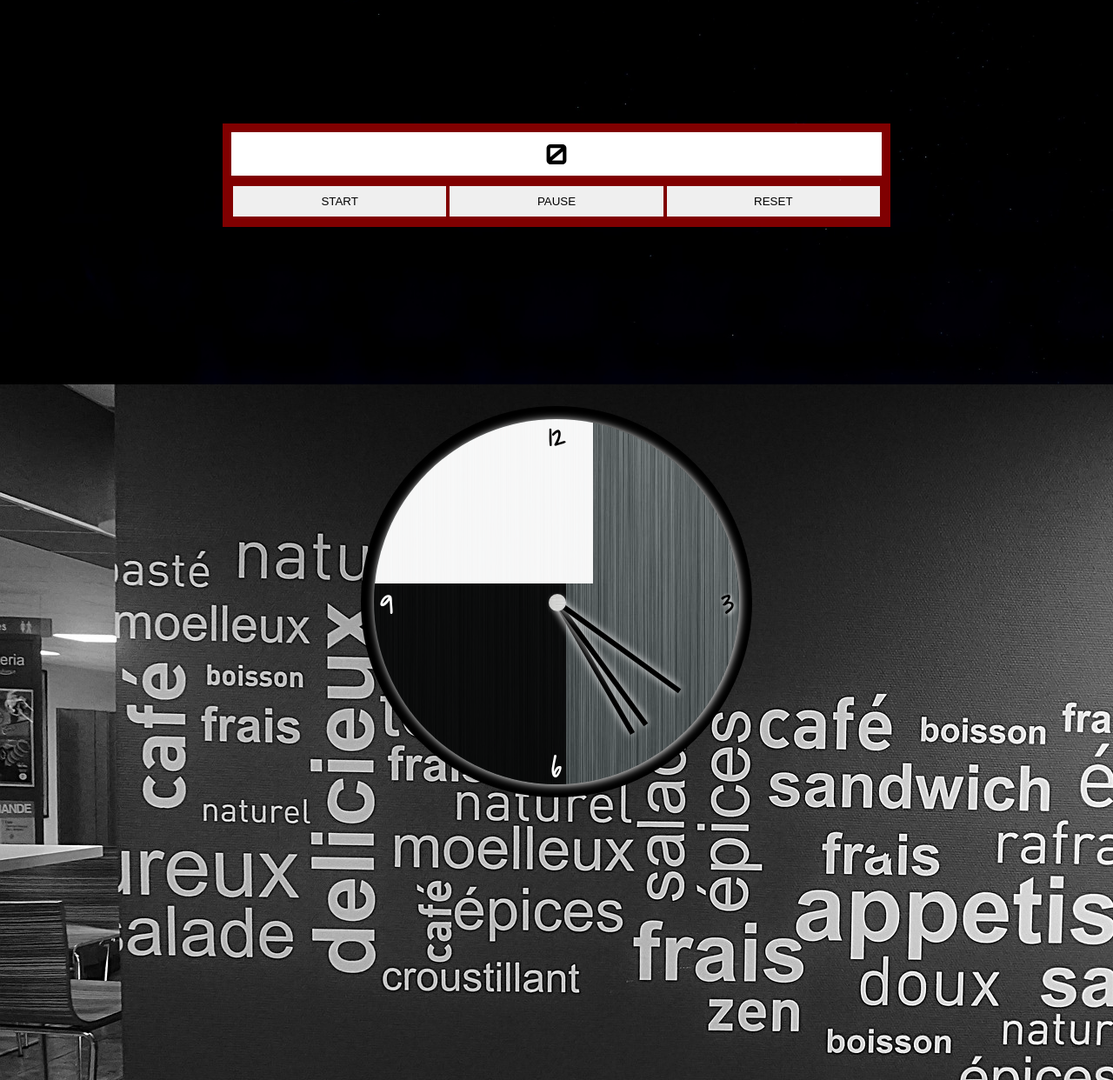
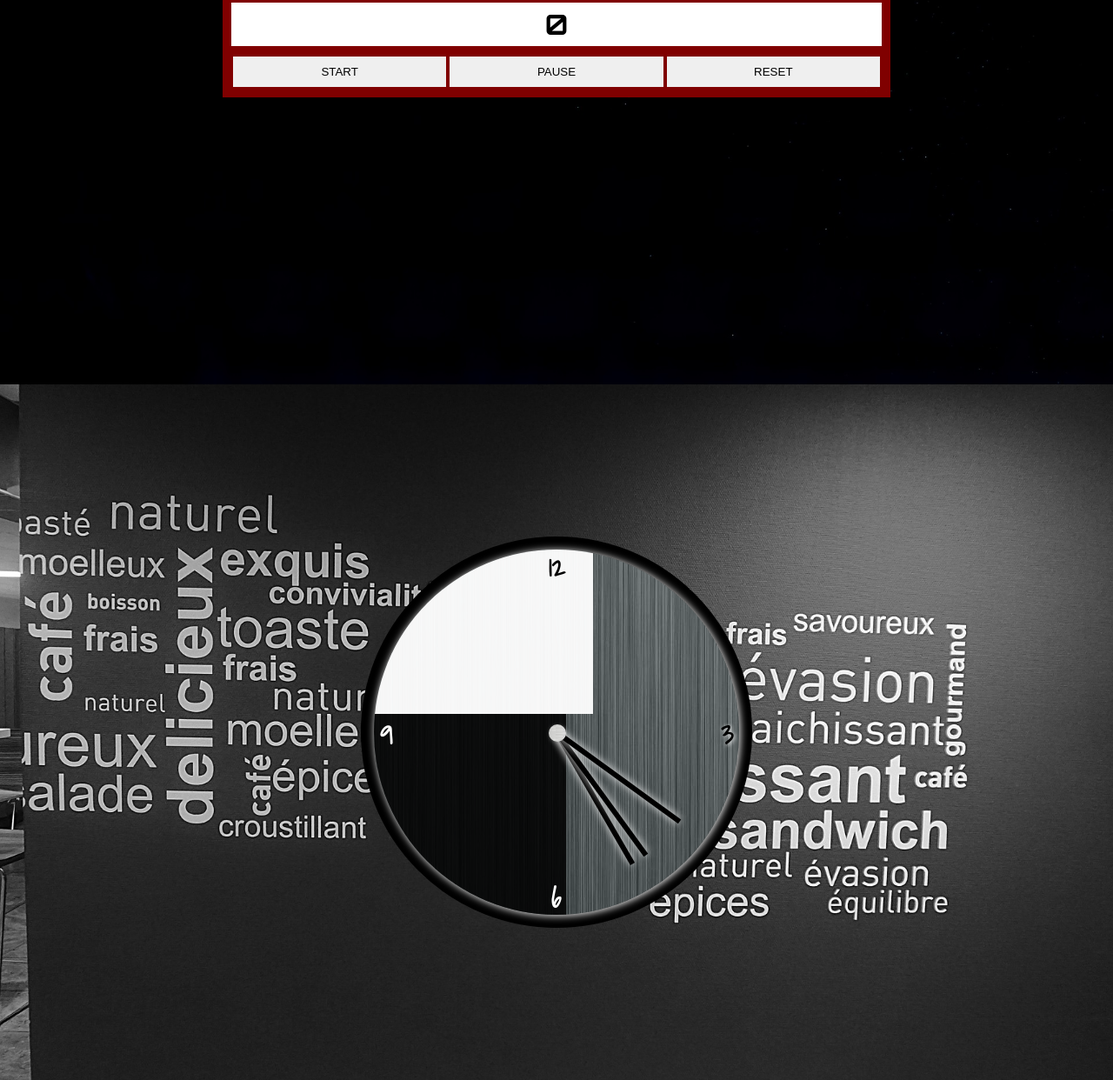
Before and after one commit to miticnikola/clock_stopwatch_responsive, a plain HTML site: page index.html in a window 1280 px wide. Shown: the part 1158-2400 px from the top of the page at 87% size. Drawn offline with Linux system fonts and the light colour scheme; a web font is replaced by a local one.

Commit message:
changes in position of some elements for different resolutions

```diff
--- a/scss/style.scss
+++ b/scss/style.scss
@@ -122,12 +122,13 @@ html {
       background-image: url("../img/active-948798_1920.jpg");
       @include paralax;
       @include centeredFlex;
-      align-items: flex-start;
+      // align-items: flex-start;
       #stopwatchWrapp {
         width: 60%;
         background-color: rgba($color: red, $alpha: 0.5);
-        margin: 0 auto;
-        margin-top: 500px;
+        // margin: 0 auto;
+        // margin-top: 500px;
+        margin-top: 20px;
         padding: 10px;
         #stopwatchResult {
           display: flex;
@@ -160,8 +161,12 @@ html {
       width: 100%;
       height: 100vh;
       background: url("../img/wall-2588813_1920.jpg");
+      background-position: center;
+      background-size: cover;
+      // izmeni ovde da bi podesio poziciju pozadine da bude kao zid
       @include centeredFlex;
-      top: 10px;
+      position: relative;
+      // top: 10px;
       .border_div {
         width: 450px;
         height: 450px;
@@ -172,7 +177,7 @@ html {
         position: relative;
         border-radius: 50%;
         border: 15px solid black;
-        margin-top: -300px;
+        // margin-top: -300px;
         .half_clock {
           height: 100%;
           width: 100%;
@@ -303,7 +308,7 @@ html {
         width: 350px;
         height: 350px;
         border: 7px solid black;
-        margin-top: -120px;
+        // margin-top: -120px;
         .num {
           font-size: 1.5rem;
         }
@@ -336,7 +341,8 @@ html {
     #stopwatch {
       #stopwatchWrapp {
         width: 99%;
-        margin-top: 250px; //mozda i za 567px da se prebaci ovaj margin top
+        // margin-top: 250px; //mozda i za 567px da se prebaci ovaj margin top
+
       }
     }
   }
@@ -363,7 +369,7 @@ html {
       .border_div {
         width: 250px;
         height: 250px;
-        margin-top: 0px;
+        // margin-top: 0px;
         .num {
           font-size: 1.4rem;
         }
```
Also changed, not shown: css/style.css, 1 other file.
